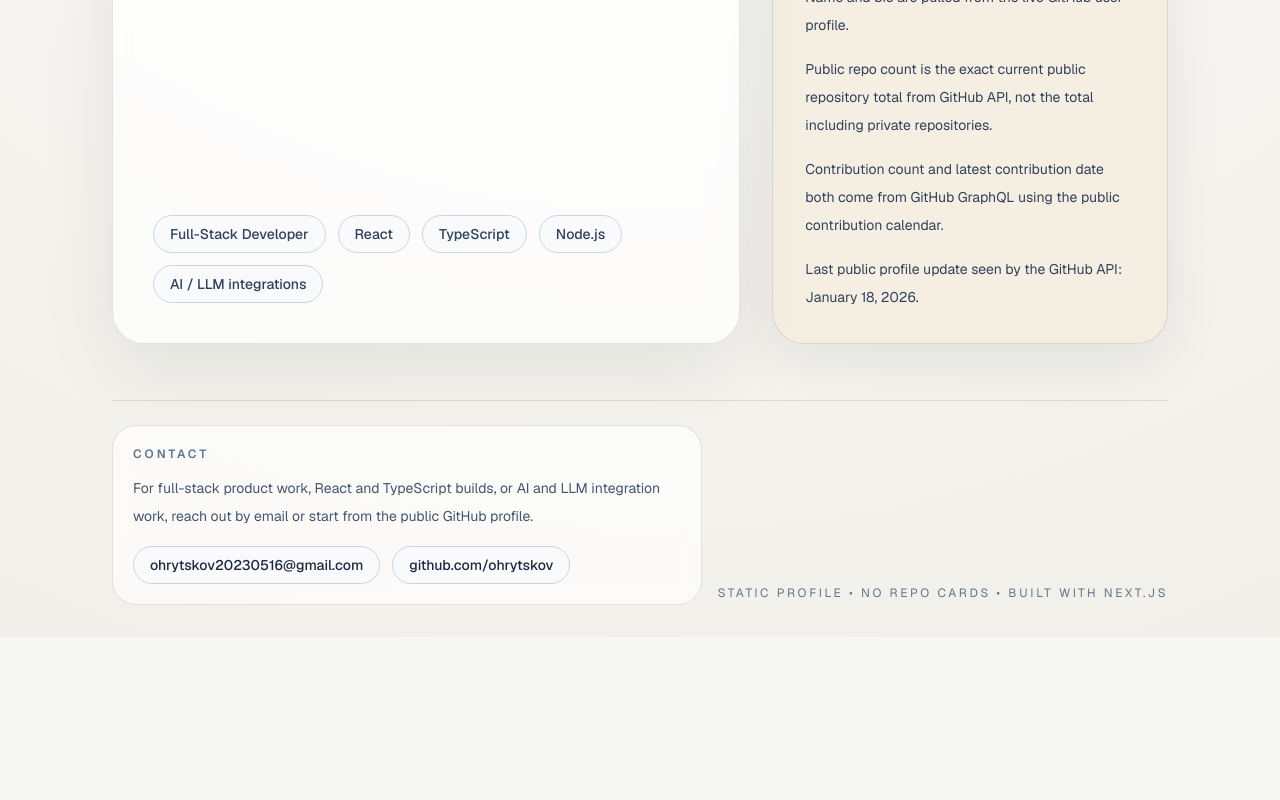
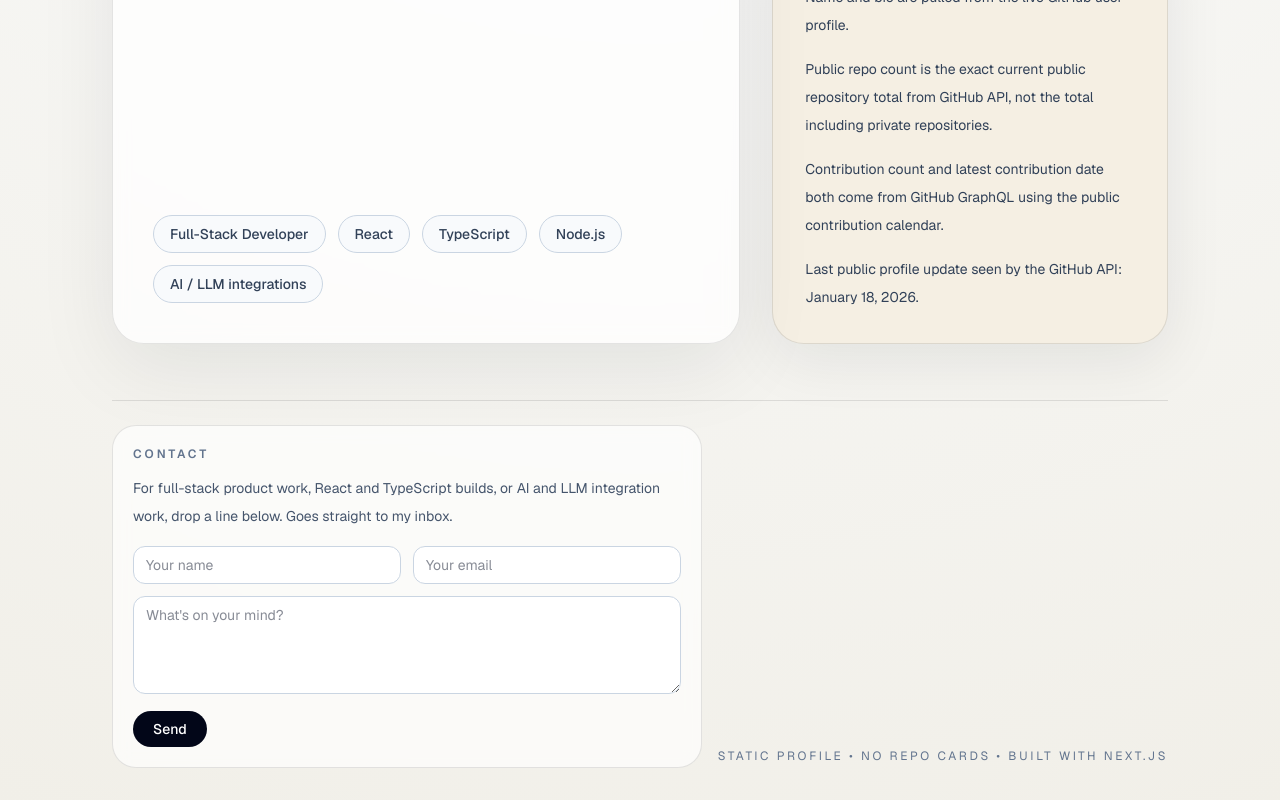
Before and after one commit to ohrytskov/ohrytskov.github.io, a Next.js app: page / in a window 1280 px wide. Shown: the part 765-1565 px from the top of the page. Before the commit the page ends 1402 px from the top, so only its background shows below. Built offline with nearby package versions, Linux system fonts and the light colour scheme; no server answers.

Commit message:
feat: contact form on home (replaces visible email) — POSTs to cloudflare worker

```diff
--- a/src/app/page.tsx
+++ b/src/app/page.tsx
@@ -1,5 +1,6 @@
 import Image from "next/image";
 import Link from "next/link";
+import {ContactForm} from "@/components/ContactForm";
 import {
   formatDateLong,
   formatNumber,
@@ -172,25 +173,12 @@ export default async function Home() {
               Contact
             </p>
             <p className="mt-3 max-w-2xl leading-7">
-              For full-stack product work, React and TypeScript builds, or AI and
-              LLM integration work, reach out by email or start from the public
-              GitHub profile.
+              For full-stack product work, React and TypeScript builds, or AI
+              and LLM integration work, drop a line below. Goes straight to my
+              inbox.
             </p>
-            <div className="mt-4 flex flex-wrap gap-3">
-              <a
-                className="inline-flex items-center justify-center rounded-full border border-slate-300 bg-slate-50 px-4 py-2 font-medium text-slate-800 transition hover:border-slate-950 hover:bg-slate-950 hover:text-white"
-                href="mailto:ohrytskov20230516@gmail.com"
-              >
-                ohrytskov20230516@gmail.com
-              </a>
-              <a
-                className="inline-flex items-center justify-center rounded-full border border-slate-300 bg-slate-50 px-4 py-2 font-medium text-slate-800 transition hover:border-slate-950 hover:bg-slate-950 hover:text-white"
-                href={profile.html_url}
-                target="_blank"
-                rel="noreferrer"
-              >
-                github.com/ohrytskov
-              </a>
+            <div className="mt-4 max-w-2xl">
+              <ContactForm />
             </div>
           </div>
 
--- /dev/null
+++ b/src/components/ContactForm.tsx
@@ -0,0 +1,124 @@
+"use client";
+
+import {useState} from "react";
+
+// Worker endpoint. Set at build time so it can be swapped without code changes.
+// Falls back to the production worker URL when the env var isn't provided.
+const WORKER_URL =
+  process.env.NEXT_PUBLIC_CONTACT_WORKER_URL ??
+  "https://ohrytskov-contact.ohrytskov20230516.workers.dev";
+
+type Status =
+  | {kind: "idle"}
+  | {kind: "sending"}
+  | {kind: "sent"}
+  | {kind: "error"; message: string};
+
+export function ContactForm() {
+  const [status, setStatus] = useState<Status>({kind: "idle"});
+  const [name, setName] = useState("");
+  const [email, setEmail] = useState("");
+  const [message, setMessage] = useState("");
+
+  async function onSubmit(e: React.FormEvent<HTMLFormElement>) {
+    e.preventDefault();
+    if (status.kind === "sending") return;
+    setStatus({kind: "sending"});
+
+    const form = e.currentTarget;
+    // Read the honeypot field directly from the DOM (kept off React state on purpose).
+    const honeypot = (form.elements.namedItem("website") as HTMLInputElement | null)?.value ?? "";
+
+    try {
+      const r = await fetch(WORKER_URL, {
+        method: "POST",
+        headers: {"content-type": "application/json"},
+        body: JSON.stringify({name, email, message, website: honeypot}),
+      });
+      if (!r.ok) {
+        const body = await r.json().catch(() => ({error: `http_${r.status}`}));
+        throw new Error(body?.error ?? `http_${r.status}`);
+      }
+      setStatus({kind: "sent"});
+      setName("");
+      setEmail("");
+      setMessage("");
+    } catch (err) {
+      setStatus({kind: "error", message: (err as Error).message});
+    }
+  }
+
+  if (status.kind === "sent") {
+    return (
+      <div className="rounded-2xl border border-emerald-300 bg-emerald-50 p-5 text-sm text-emerald-800">
+        Thanks — message sent. I&apos;ll get back to you by email.
+        <button
+          type="button"
+          className="mt-3 block text-xs font-medium text-emerald-700 underline underline-offset-4"
+          onClick={() => setStatus({kind: "idle"})}
+        >
+          Send another →
+        </button>
+      </div>
+    );
+  }
+
+  return (
+    <form onSubmit={onSubmit} className="space-y-3">
+      <div className="grid gap-3 sm:grid-cols-2">
+        <input
+          type="text"
+          name="name"
+          value={name}
+          onChange={(e) => setName(e.target.value)}
+          placeholder="Your name"
+          required
+          maxLength={200}
+          className="w-full rounded-xl border border-slate-300 bg-white px-3 py-2 text-sm text-slate-900 outline-none focus:border-slate-950"
+        />
+        <input
+          type="email"
+          name="email"
+          value={email}
+          onChange={(e) => setEmail(e.target.value)}
+          placeholder="Your email"
+          required
+          maxLength={320}
+          className="w-full rounded-xl border border-slate-300 bg-white px-3 py-2 text-sm text-slate-900 outline-none focus:border-slate-950"
+        />
+      </div>
+      <textarea
+        name="message"
+        value={message}
+        onChange={(e) => setMessage(e.target.value)}
+        placeholder="What's on your mind?"
+        required
+        rows={4}
+        maxLength={10000}
+        className="w-full resize-y rounded-xl border border-slate-300 bg-white px-3 py-2 text-sm text-slate-900 outline-none focus:border-slate-950"
+      />
+      {/* Honeypot — bots fill, humans don't. Hidden via inline style so even
+          motivated bots can't easily detect via class scanning. */}
+      <input
+        type="text"
+        name="website"
+        tabIndex={-1}
+        autoComplete="off"
+        style={{position: "absolute", left: "-9999px", height: 0, width: 0, opacity: 0}}
+        aria-hidden="true"
+      />
+      <div className="flex items-center gap-3">
+        <button
+          type="submit"
+          disabled={status.kind === "sending"}
+          className="inline-flex items-center justify-center rounded-full bg-slate-950 px-5 py-2 text-sm font-medium text-white transition hover:bg-slate-800 disabled:opacity-50"
+        >
+          {status.kind === "sending" ? "Sending…" : "Send"}
+        </button>
+        {status.kind === "error" && (
+          <p className="text-sm text-red-600">Couldn&apos;t send: {status.message}</p>
+        )}
+      </div>
+    </form>
+  );
+}
```
